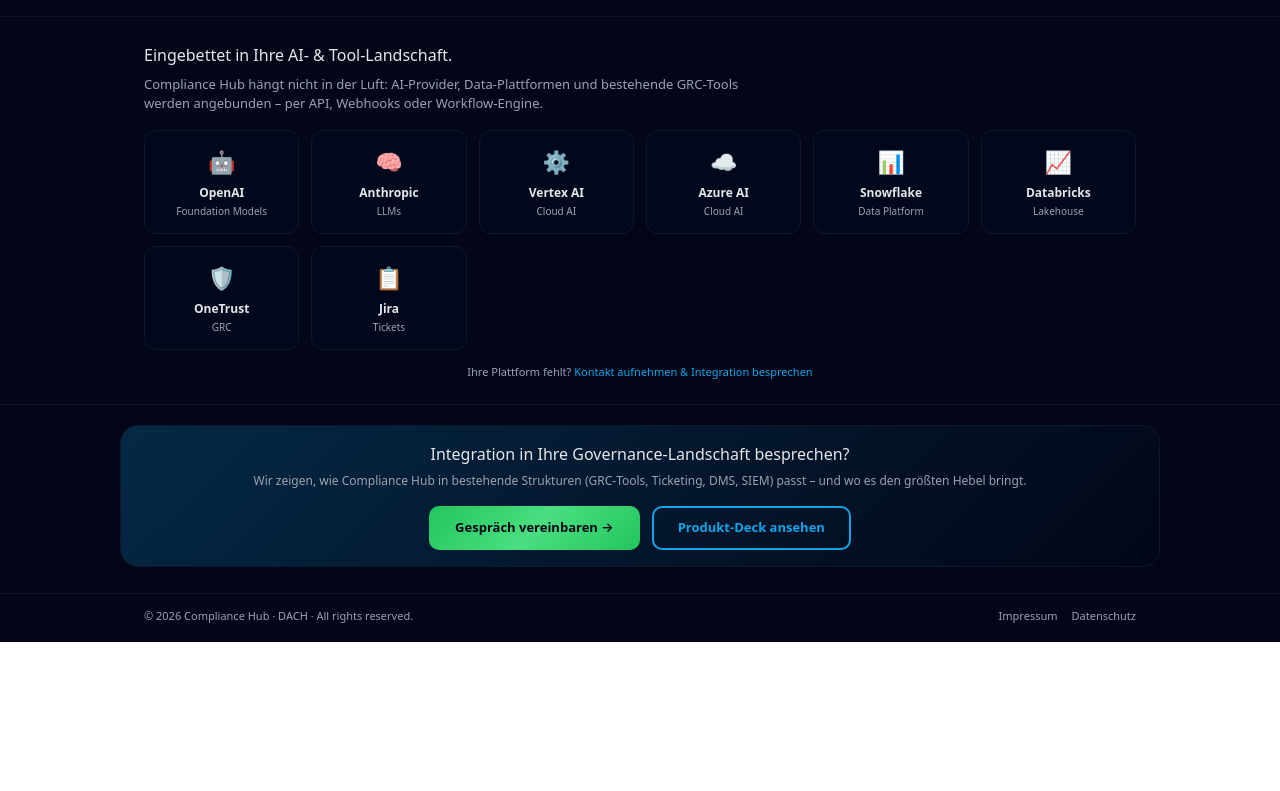
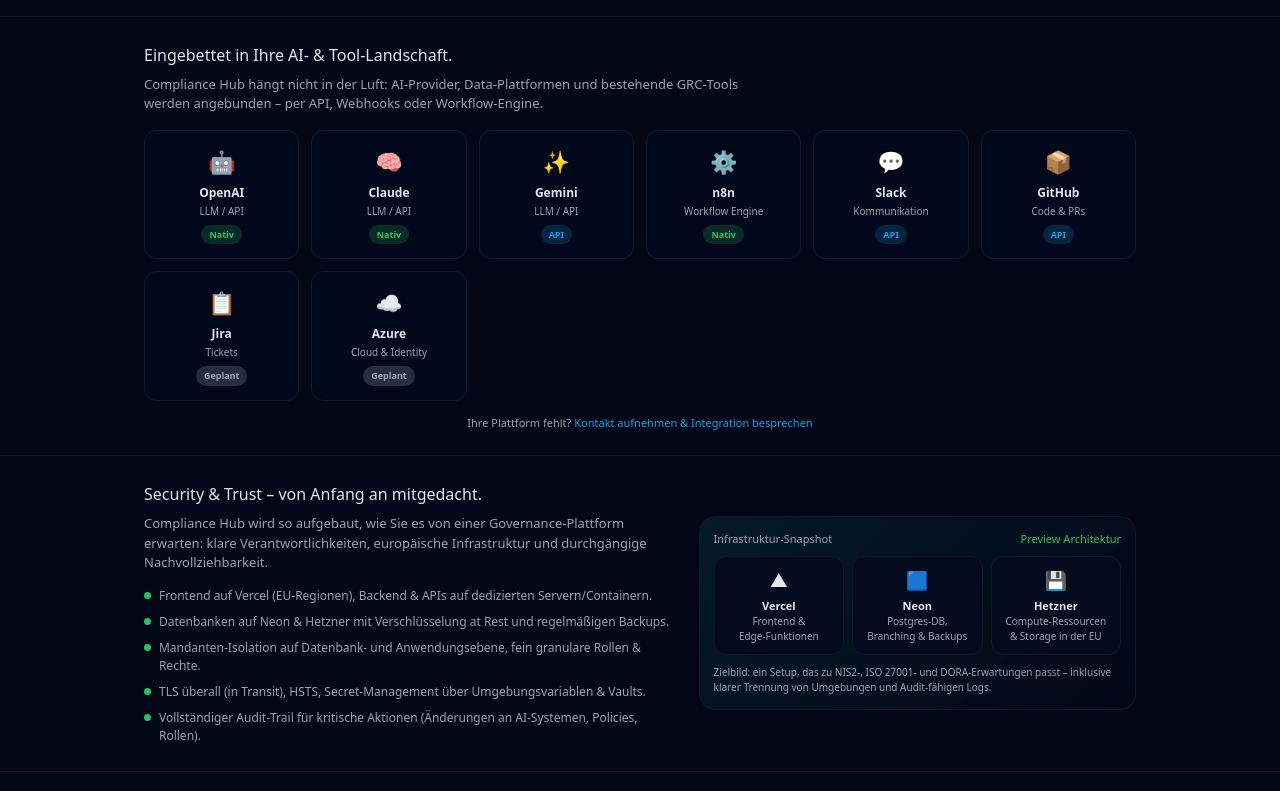
Before and after one commit to Luyzz22/Compliance-Hub, a Next.js app in the folder frontend/: page / in a window 1280 px wide. Shown: the part 1000-1791 px from the top of the page. Before the commit the page ends 1642 px from the top, so only its background shows below. Built offline with nearby package versions, Linux system fonts and the light colour scheme.

Commit message:
Polish landing: hero slides, integrations grid & security section

```diff
--- a/frontend/src/app/page.tsx
+++ b/frontend/src/app/page.tsx
@@ -1,7 +1,7 @@
 // src/app/page.tsx
 'use client';
 
-import React from 'react';
+import React, { useEffect } from 'react';
 
 // Farben: Dark SaaS + klare Akzente, angelehnt an Enterprise/Apple UI
 const colors = {
@@ -86,6 +86,8 @@
         <FlowSection />
         <Divider />
         <IntegrationsSection />
+        <Divider />
+        <SecuritySection />
         <Divider />
         <CTASection />
       </main>
@@ -230,6 +232,13 @@
 
 function Hero() {
   const [active, setActive] = React.useState(0);
+
+  useEffect(() => {
+    const id = setInterval(() => {
+      setActive((prev) => (prev + 1) % heroSlides.length);
+    }, 6000);
+    return () => clearInterval(id);
+  }, []);
 
   return (
     <section
@@ -868,14 +877,14 @@
 
 function IntegrationsSection() {
   const tools = [
-    { icon: '🤖', name: 'OpenAI', cat: 'Foundation Models' },
-    { icon: '🧠', name: 'Anthropic', cat: 'LLMs' },
-    { icon: '⚙️', name: 'Vertex AI', cat: 'Cloud AI' },
-    { icon: '☁️', name: 'Azure AI', cat: 'Cloud AI' },
-    { icon: '📊', name: 'Snowflake', cat: 'Data Platform' },
-    { icon: '📈', name: 'Databricks', cat: 'Lakehouse' },
-    { icon: '🛡️', name: 'OneTrust', cat: 'GRC' },
-    { icon: '📋', name: 'Jira', cat: 'Tickets' },
+    { icon: '🤖', name: 'OpenAI', cat: 'LLM / API', status: 'Nativ' },
+    { icon: '🧠', name: 'Claude', cat: 'LLM / API', status: 'Nativ' },
+    { icon: '✨', name: 'Gemini', cat: 'LLM / API', status: 'API' },
+    { icon: '⚙️', name: 'n8n', cat: 'Workflow Engine', status: 'Nativ' },
+    { icon: '💬', name: 'Slack', cat: 'Kommunikation', status: 'API' },
+    { icon: '📦', name: 'GitHub', cat: 'Code & PRs', status: 'API' },
+    { icon: '📋', name: 'Jira', cat: 'Tickets', status: 'Geplant' },
+    { icon: '☁️', name: 'Azure', cat: 'Cloud & Identity', status: 'Geplant' },
   ];
 
   return (
@@ -955,6 +964,32 @@
               >
                 {t.cat}
               </div>
+              {t.status && (
+                <div
+                  style={{
+                    marginTop: 6,
+                    fontSize: 9,
+                    fontWeight: 600,
+                    padding: '3px 8px',
+                    borderRadius: 999,
+                    display: 'inline-block',
+                    backgroundColor:
+                      t.status === 'Nativ'
+                        ? 'rgba(34,197,94,0.18)'
+                        : t.status === 'API'
+                        ? 'rgba(14,165,233,0.18)'
+                        : 'rgba(148,163,184,0.24)',
+                    color:
+                      t.status === 'Nativ'
+                        ? colors.accentGreen
+                        : t.status === 'API'
+                        ? colors.accentBlue
+                        : colors.textMuted,
+                  }}
+                >
+                  {t.status}
+                </div>
+              )}
             </div>
           ))}
         </div>
@@ -978,6 +1013,171 @@
 }
 
 /* CTA */
+
+function SecuritySection() {
+  const bullets = [
+    'Frontend auf Vercel (EU-Regionen), Backend & APIs auf dedizierten Servern/Containern.',
+    'Datenbanken auf Neon & Hetzner mit Verschlüsselung at Rest und regelmäßigen Backups.',
+    'Mandanten‑Isolation auf Datenbank- und Anwendungsebene, fein granulare Rollen & Rechte.',
+    'TLS überall (in Transit), HSTS, Secret‑Management über Umgebungsvariablen & Vaults.',
+    'Vollständiger Audit‑Trail für kritische Aktionen (Änderungen an AI‑Systemen, Policies, Rollen).',
+  ];
+
+  return (
+    <section style={{ padding: '26px 0' }}>
+      <div
+        style={{
+          maxWidth: layout.maxWidth,
+          margin: '0 auto',
+          padding: `0 ${layout.sidePadding}`,
+          display: 'grid',
+          gridTemplateColumns: 'minmax(0, 1.1fr) minmax(0, 0.9fr)',
+          gap: 20,
+          alignItems: 'center',
+        }}
+      >
+        <div>
+          <h2
+            style={{
+              fontSize: 16,
+              marginBottom: 8,
+              fontWeight: 500,
+            }}
+          >
+            Security &amp; Trust – von Anfang an mitgedacht.
+          </h2>
+          <p
+            style={{
+              fontSize: 13,
+              color: colors.textMuted,
+              maxWidth: 620,
+              marginBottom: 14,
+            }}
+          >
+            Compliance Hub wird so aufgebaut, wie Sie es von einer Governance‑Plattform
+            erwarten: klare Verantwortlichkeiten, europäische Infrastruktur und
+            durchgängige Nachvollziehbarkeit.
+          </p>
+          <ul
+            style={{
+              listStyle: 'none',
+              padding: 0,
+              margin: 0,
+              display: 'grid',
+              gap: 8,
+              fontSize: 12,
+              color: colors.textMuted,
+            }}
+          >
+            {bullets.map((b) => (
+              <li key={b} style={{ display: 'flex', gap: 8 }}>
+                <span
+                  style={{
+                    marginTop: 5,
+                    width: 7,
+                    height: 7,
+                    borderRadius: 999,
+                    backgroundColor: colors.accentGreen,
+                  }}
+                />
+                <span>{b}</span>
+              </li>
+            ))}
+          </ul>
+        </div>
+
+        <div
+          style={{
+            borderRadius: 16,
+            border: `1px solid ${colors.border}`,
+            background:
+              'linear-gradient(135deg, rgba(15,118,110,0.18), rgba(2,6,23,0.98))',
+            padding: 14,
+            fontSize: 11,
+          }}
+        >
+          <div
+            style={{
+              marginBottom: 8,
+              display: 'flex',
+              justifyContent: 'space-between',
+              alignItems: 'center',
+            }}
+          >
+            <span style={{ color: colors.textMuted }}>Infrastruktur‑Snapshot</span>
+            <span style={{ color: colors.accentGreen }}>Preview Architektur</span>
+          </div>
+
+          <div
+            style={{
+              display: 'grid',
+              gridTemplateColumns: 'repeat(3, minmax(0, 1fr))',
+              gap: 8,
+            }}
+          >
+            <div
+              style={{
+                borderRadius: 12,
+                border: `1px solid ${colors.border}`,
+                backgroundColor: colors.bgPanelSoft,
+                padding: 10,
+                textAlign: 'center',
+              }}
+            >
+              <div style={{ fontSize: 18, marginBottom: 4 }}>▲</div>
+              <div style={{ fontSize: 11, fontWeight: 600 }}>Vercel</div>
+              <div style={{ fontSize: 10, color: colors.textMuted }}>
+                Frontend &amp; Edge‑Funktionen
+              </div>
+            </div>
+            <div
+              style={{
+                borderRadius: 12,
+                border: `1px solid ${colors.border}`,
+                backgroundColor: colors.bgPanelSoft,
+                padding: 10,
+                textAlign: 'center',
+              }}
+            >
+              <div style={{ fontSize: 18, marginBottom: 4 }}>🟦</div>
+              <div style={{ fontSize: 11, fontWeight: 600 }}>Neon</div>
+              <div style={{ fontSize: 10, color: colors.textMuted }}>
+                Postgres‑DB, Branching &amp; Backups
+              </div>
+            </div>
+            <div
+              style={{
+                borderRadius: 12,
+                border: `1px solid ${colors.border}`,
+                backgroundColor: colors.bgPanelSoft,
+                padding: 10,
+                textAlign: 'center',
+              }}
+            >
+              <div style={{ fontSize: 18, marginBottom: 4 }}>💾</div>
+              <div style={{ fontSize: 11, fontWeight: 600 }}>Hetzner</div>
+              <div style={{ fontSize: 10, color: colors.textMuted }}>
+                Compute‑Ressourcen &amp; Storage in der EU
+              </div>
+            </div>
+          </div>
+
+          <p
+            style={{
+              marginTop: 10,
+              fontSize: 10,
+              color: colors.textMuted,
+            }}
+          >
+            Zielbild: ein Setup, das zu NIS2‑, ISO 27001‑ und DORA‑Erwartungen passt –
+            inklusive klarer Trennung von Umgebungen und Audit‑fähigen Logs.
+          </p>
+        </div>
+      </div>
+    </section>
+  );
+}
+
 
 function CTASection() {
   return (
```
